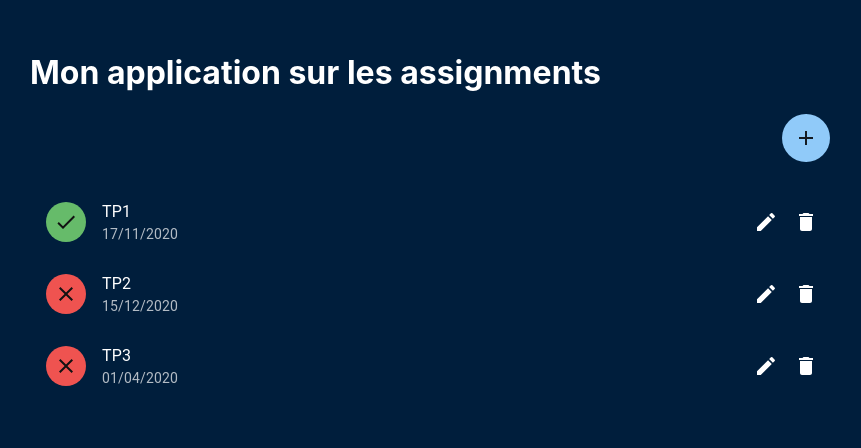
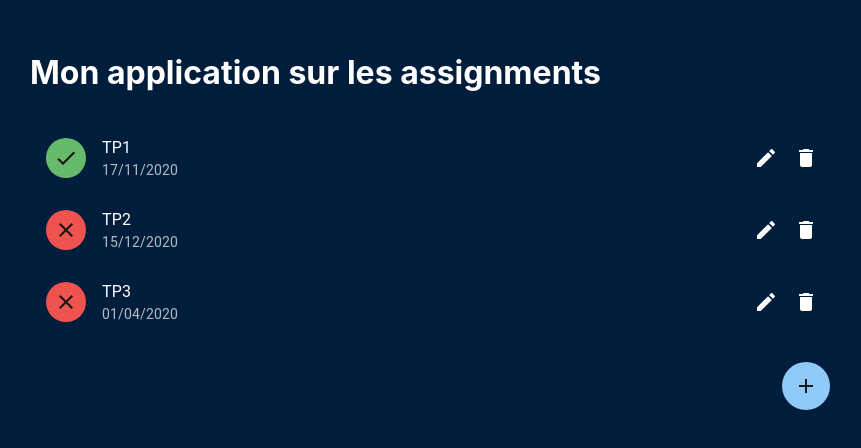
Before and after one commit to SachaBydon/tp2-web-sacha-bydon, a React (Vite) app: page / in a window 1280 px wide. Shown: the top 448 px of the page, without its empty margins (210-1071 px from the left). Built offline with nearby package versions, Linux system fonts and the light colour scheme.

Commit message:
update add button postion

```diff
--- a/src/components/Assignments/Assignments.tsx
+++ b/src/components/Assignments/Assignments.tsx
@@ -23,7 +23,6 @@ export default function Assignments() {
   return (
     <div className="Assignments">
       <h1>{titre}</h1>
-      <AddAssignment />
       <List className="list">
         {assignments.map((assignment, index) => (
           <AssignmentItem
@@ -34,6 +33,7 @@ export default function Assignments() {
           />
         ))}
       </List>
+      <AddAssignment />
       <AssignmentDetail
         assignmentIndex={selectedIndex}
         open={openModale}
```
